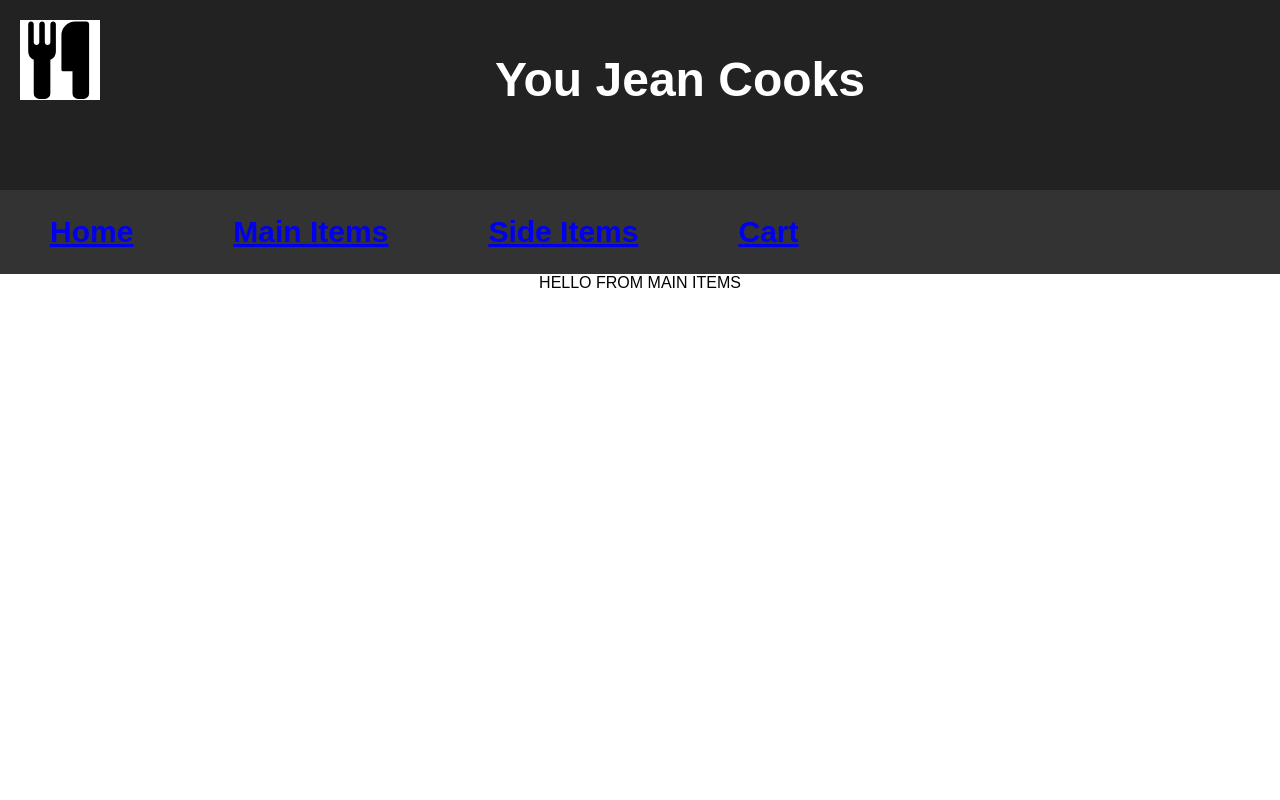
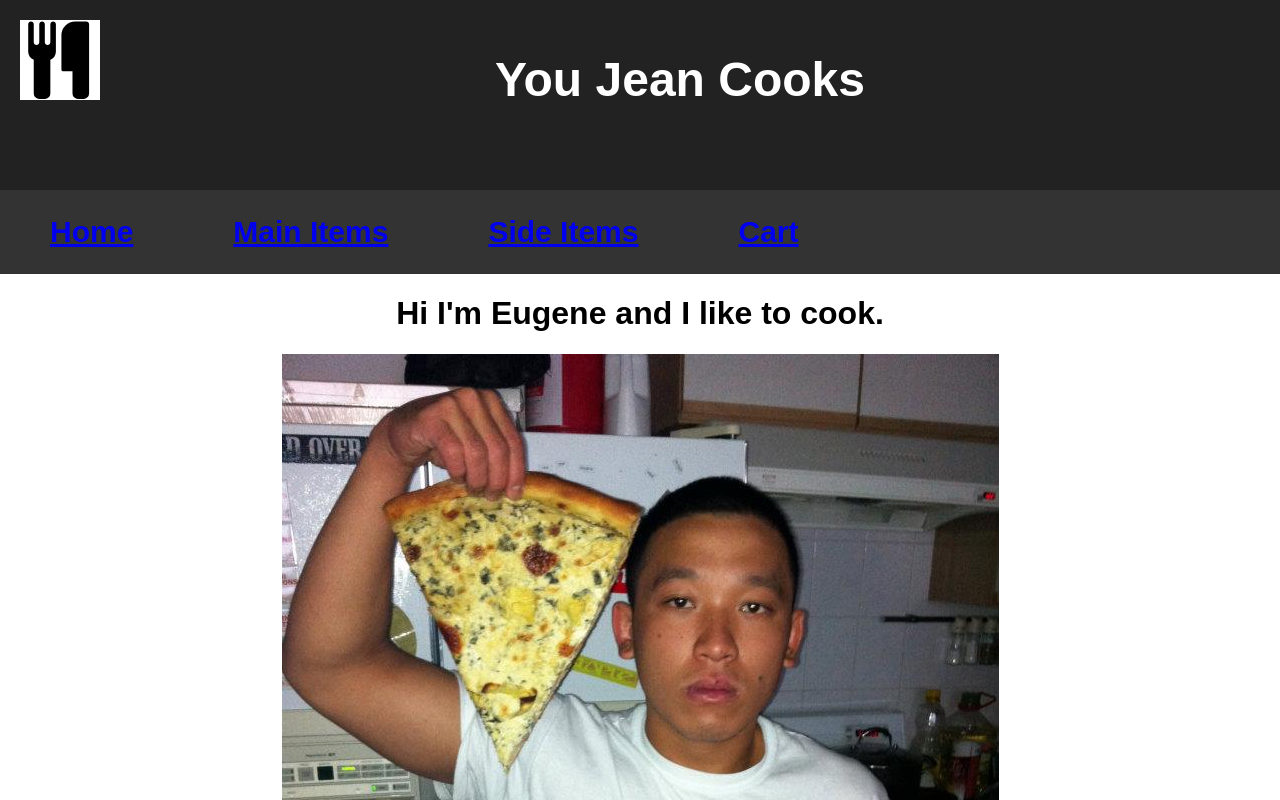
Before and after one commit to thejhnny/mealOrders, a React (Create React App) app: page /mainitems in a window 1280 px wide. Shown: the top 800 px of the page. Built offline with nearby package versions, Linux system fonts and the light colour scheme.

Commit message:
small update

```diff
--- a/package.json
+++ b/package.json
@@ -1,5 +1,6 @@
 {
   "name": "mealorders",
+  "homepage": "https://thejhnny.github.io/mealorders/",
   "version": "0.1.0",
   "private": true,
   "dependencies": {
@@ -9,6 +10,8 @@
     "react-scripts": "1.1.4"
   },
   "scripts": {
+    "predeploy": "npm run build",
+    "deploy": "gh-pages -d build",
     "start": "react-scripts start",
     "build": "react-scripts build",
     "test": "react-scripts test --env=jsdom",
--- a/src/App.js
+++ b/src/App.js
@@ -5,7 +5,7 @@ import MainItemsList from './components/MainItemsList.jsx';
 import SideItemsList from './components/SideItemsList.jsx';
 import Cart from './components/Cart.jsx';
 import Home from './components/Home.jsx';
-import { BrowserRouter as Router, Route, Switch, Link } from 'react-router-dom';
+import { BrowserRouter as Router, HashRouter, Route, Switch, Link } from 'react-router-dom';
 
 class App extends Component {
   constructor(){
@@ -21,7 +21,7 @@ class App extends Component {
           <img src={logo} className="App-logo" alt="logo" />
           <h1 className="App-title">You Jean Cooks</h1>
         </header>
-        <Router>
+        <HashRouter>
           <div>
             <ul>
               <li>
@@ -45,7 +45,7 @@ class App extends Component {
             <Route path="/cart" component={Cart} />
             </Switch>
           </div>
-        </Router>
+        </HashRouter>
       </div>
     );
   }
--- a/src/components/Cart.jsx
+++ b/src/components/Cart.jsx
@@ -3,7 +3,7 @@ import React, {Component} from 'react';
 class Cart extends Component{
   render() {
     return(
-      <div>HELLO FROM CART</div>
+      <div>CART WILL BE HERE</div>
     )
   }
 }
--- a/src/components/Home.jsx
+++ b/src/components/Home.jsx
@@ -1,9 +1,12 @@
 import React, {Component} from 'react';
-
+import eugene from '../eugene.jpg';
 class Home extends Component{
   render() {
     return(
-      <div>HELLO FROM Home</div>
+      <div>
+        <h1>Hi I'm Eugene and I like to cook.</h1>
+        <img src={eugene} alt="picture here"/>
+      </div>
     )
   }
 }
--- a/src/components/MainItemsList.jsx
+++ b/src/components/MainItemsList.jsx
@@ -3,7 +3,7 @@ import React, {Component} from 'react';
 class MainItemsList extends Component{
   render() {
     return(
-      <div>HELLO FROM MAIN ITEMS</div>
+      <div>MAIN ITEMS WILL GO HERE</div>
     )
   }
 }
--- a/src/components/SideItemsList.jsx
+++ b/src/components/SideItemsList.jsx
@@ -3,7 +3,7 @@ import React, {Component} from 'react';
 class SideItemsList extends Component{
   render() {
     return(
-      <div>HELLO FROM SIDE ITEMS LIST</div>
+      <div>SIDES WILL GO HERE</div>
     )
   }
 }
--- a/src/index.js
+++ b/src/index.js
@@ -5,4 +5,4 @@ import App from './App';
 import registerServiceWorker from './registerServiceWorker';
 
 ReactDOM.render(<App />, document.getElementById('root'));
-registerServiceWorker();
+// registerServiceWorker();
```
Also changed, not shown: src/eugene.jpg (added).
